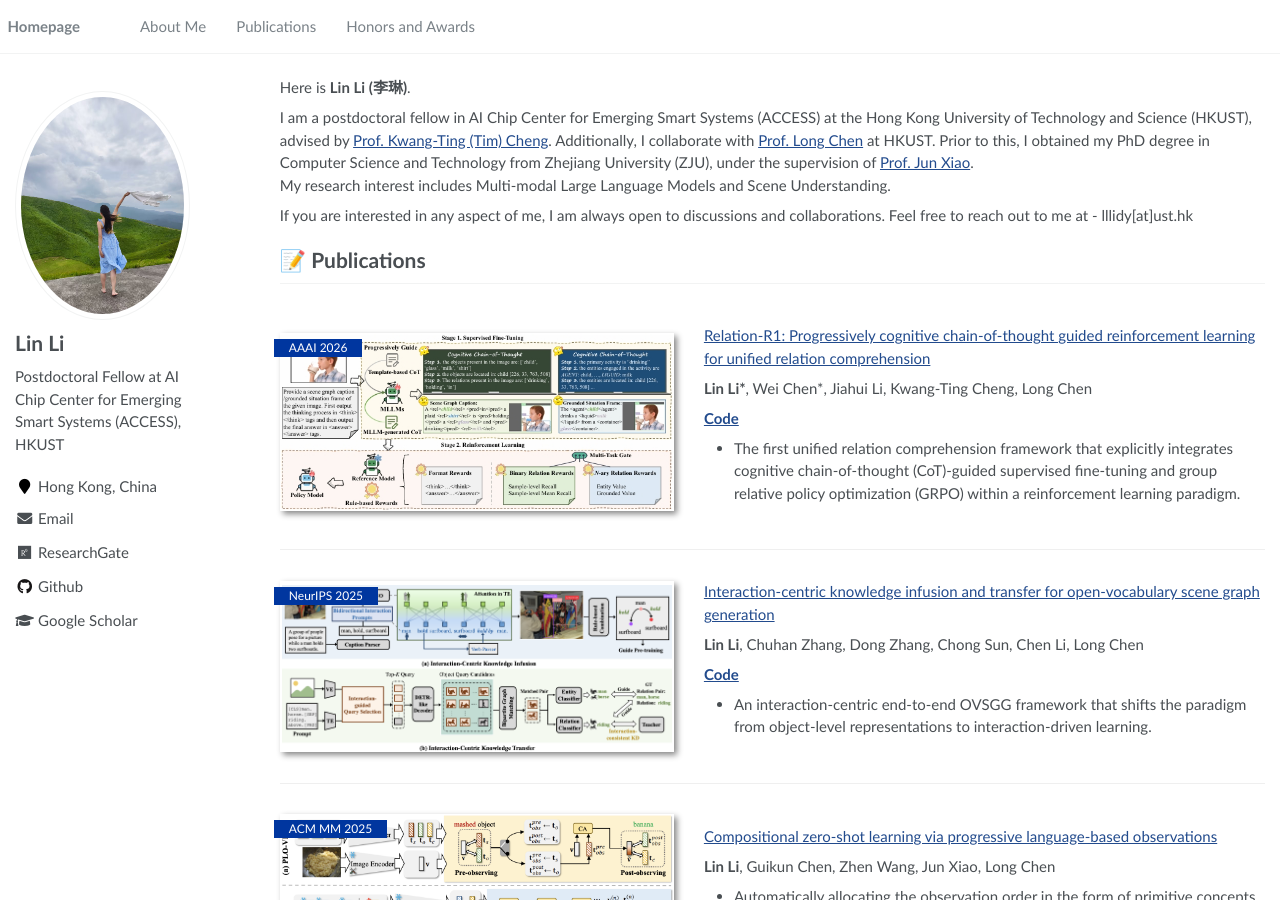
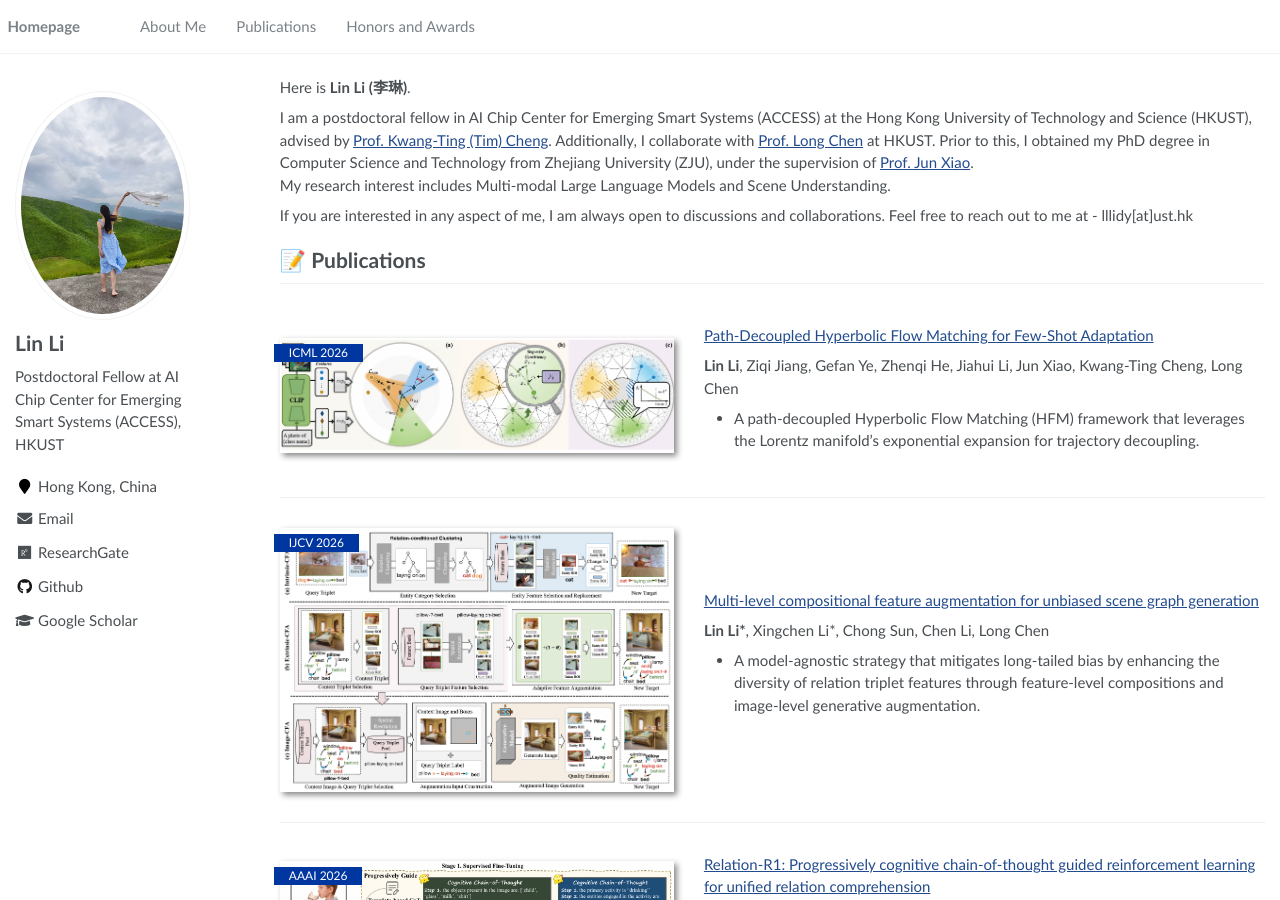
Before and after one commit to muktilin/muktilin.github.io, a Jekyll site: the page built from _pages/about.md, in a window 1280 px wide and 900 px high. Built offline with Jekyll 4.4.1, drawn with Linux system fonts in a browser that asks for light colours; a script that is not in the unit is left out.

Commit message:
Update about.md

```diff
--- a/_pages/about.md
+++ b/_pages/about.md
@@ -26,7 +26,18 @@ If you are interested in any aspect of me, I am always open to discussions and c
 
 
 # 📝 Publications
-<!-- <div class='paper-box'><div class='paper-box-image'><div><div class="badge">IJCV 2026</div><img src='images/ijcv26.png' alt="sym" width="100%"></div></div>
+<div class='paper-box'><div class='paper-box-image'><div><div class="badge">ICML 2026</div><img src='images/ICML26.png' alt="sym" width="100%"></div></div>
+<div class='paper-box-text' markdown="1">
+
+[Path-Decoupled Hyperbolic Flow Matching for Few-Shot Adaptation](https://arxiv.org/abs/2602.20479)
+
+**Lin Li**, Ziqi Jiang, Gefan Ye, Zhenqi He, Jiahui Li, Jun Xiao, Kwang-Ting Cheng, Long Chen
+
+- A path-decoupled Hyperbolic Flow Matching (HFM) framework that leverages the Lorentz manifold's exponential expansion for trajectory decoupling.
+</div>
+</div>
+
+<div class='paper-box'><div class='paper-box-image'><div><div class="badge">IJCV 2026</div><img src='images/ijcv26.png' alt="sym" width="100%"></div></div>
 <div class='paper-box-text' markdown="1">
 
 [Multi-level compositional feature augmentation for unbiased scene graph generation](https://arxiv.org/abs/2308.06712v2)
@@ -35,7 +46,7 @@ If you are interested in any aspect of me, I am always open to discussions and c
 
 - A model-agnostic strategy that mitigates long-tailed bias by enhancing the diversity of relation triplet features through feature-level compositions and image-level generative augmentation.
 </div>
-</div> -->
+</div>
 
 <div class='paper-box'><div class='paper-box-image'><div><div class="badge">AAAI 2026</div><img src='images/aaai26.png' alt="sym" width="100%"></div></div>
 <div class='paper-box-text' markdown="1">
```
